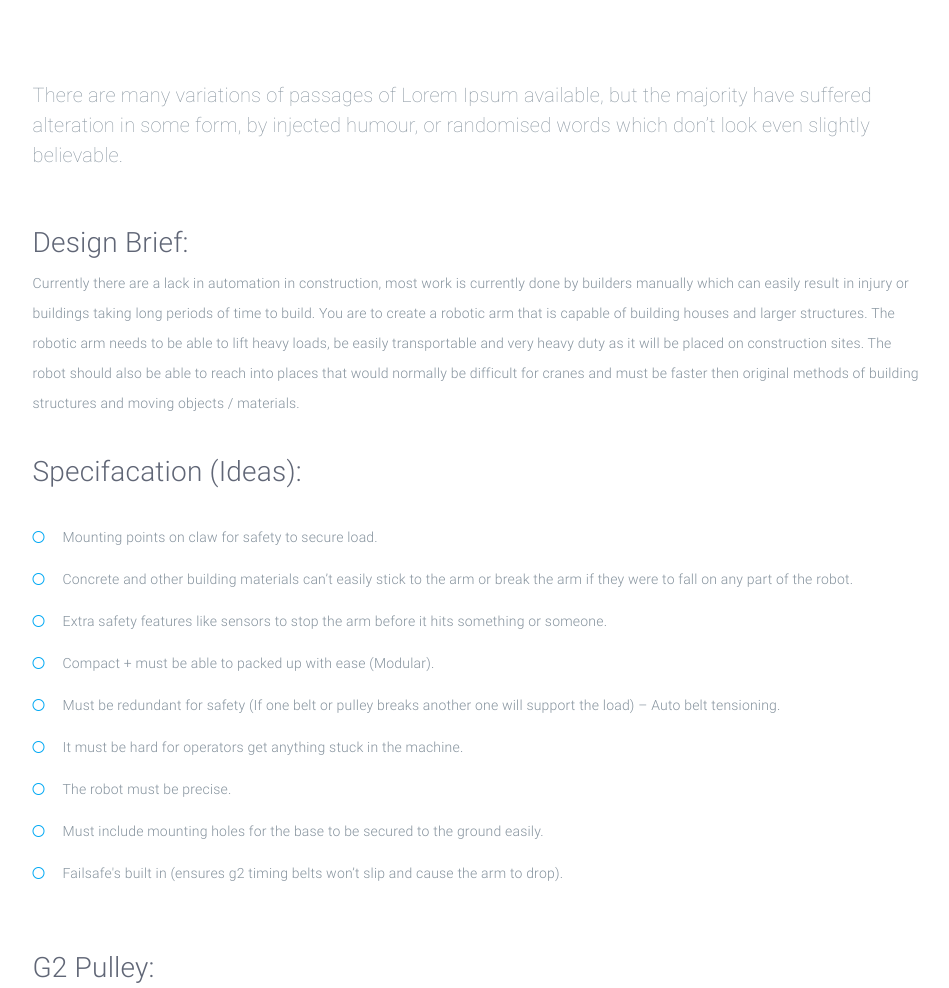
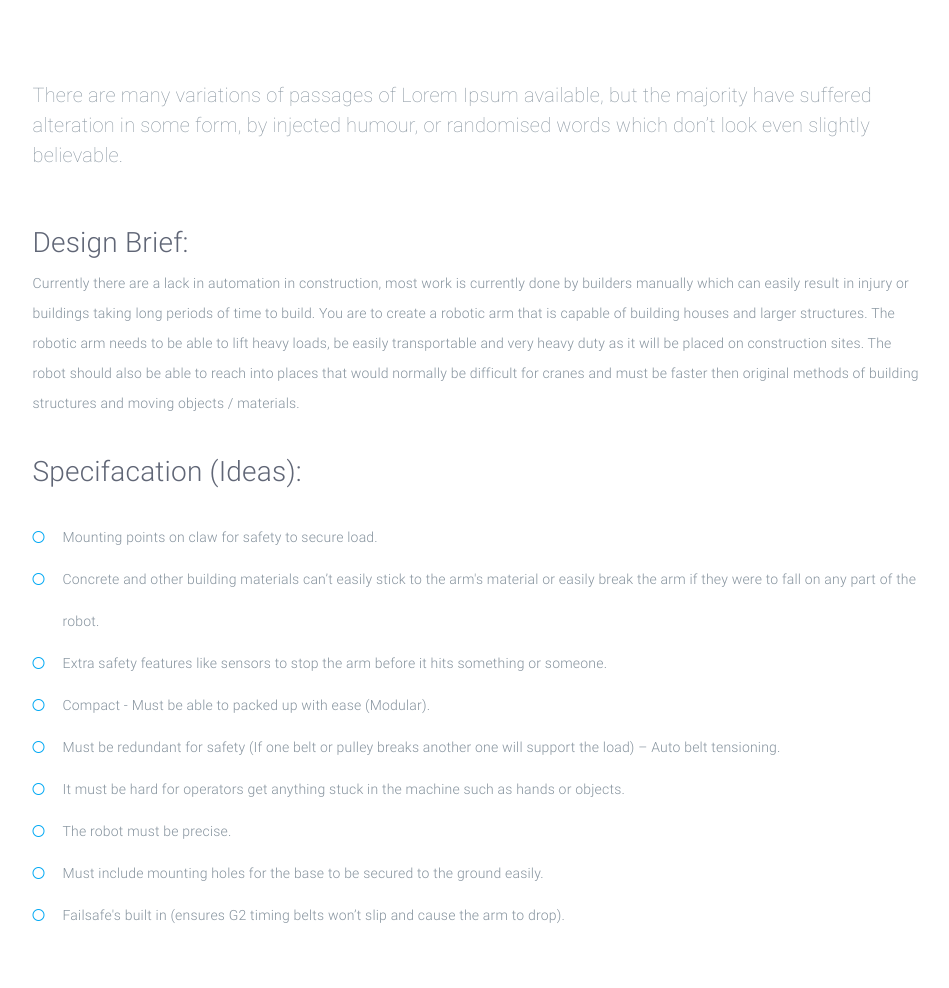
Before and after one commit to JaydenDownes/Altra-01-Robotic-Arm-Documentation, a plain HTML site: page index.html in a window 1280 px wide. Shown: the top 988 px of the page, without its empty margins (160-1109 px from the left). Drawn offline with Linux system fonts and the light colour scheme; files whose address does not match are found by name.

Commit message:
Update index.html

```diff
--- a/index.html
+++ b/index.html
@@ -53,14 +53,14 @@
                     <h3>Specifacation (Ideas):</h3>
                     <ul class="iconList p-t-b-20 ">
                         <li>Mounting points on claw for safety to secure load.</li>
-                        <li>Concrete and other building materials can’t easily stick to the arm or break the arm if they were to fall on any part of the robot.</li>
+                        <li>Concrete and other building materials can’t easily stick to the arm's material or easily break the arm if they were to fall on any part of the robot.</li>
                         <li>Extra safety features like sensors to stop the arm before it hits something or someone.</li>
-                        <li>Compact + must be able to packed up with ease (Modular).</li>
+                        <li>Compact - Must be able to packed up with ease (Modular).</li>
                         <li>Must be redundant for safety (If one belt or pulley breaks another one will support the load) – Auto belt tensioning.</li>
-                        <li>It must be hard for operators get anything stuck in the machine.</li>
+                        <li>It must be hard for operators get anything stuck in the machine such as hands or objects.</li>
                         <li>The robot must be precise.</li>
                         <li>Must include mounting holes for the base to be secured to the ground easily.</li>
-                        <li>Failsafe's built in (ensures g2 timing belts won’t slip and cause the arm to drop).</li>
+                        <li>Failsafe's built in (ensures G2 timing belts won’t slip and cause the arm to drop).</li>
                     </ul>
                     <br>
                     <h3>G2 Pulley:</h3>
```
